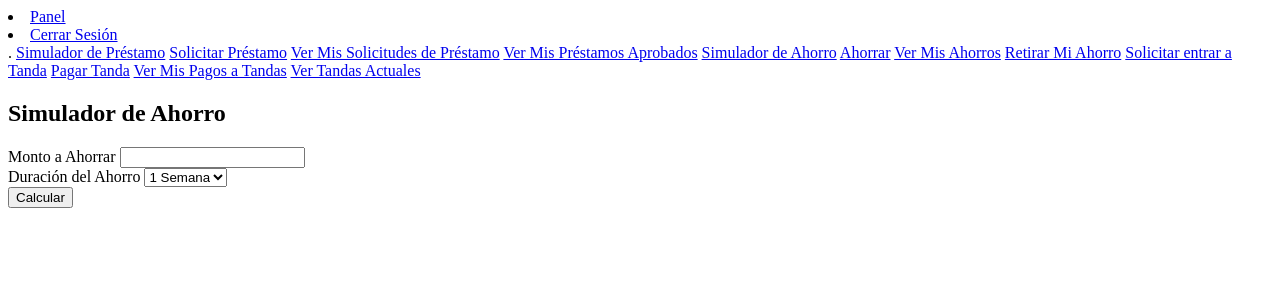
After one commit to AlejandraMiLara/CimaAhorro, a Django app: page /simulador_ahorro/ in a window 1280 px wide. The commit adds this page. Shown: the top 300 px of the page. Run offline with Django 5.2, Linux system fonts and the light colour scheme; a user stored in the database is signed in.

Commit message:
Se agrego Pagar Tanda, Historial de Pagos a tanda e info de la tanda, Información de la tanda actual y Simulador de ahorro

```diff
--- a/djangocrud/urls.py
+++ b/djangocrud/urls.py
@@ -18,8 +18,12 @@ urlpatterns = [
     path('ver_prestamos/', views.ver_prestamos, name='ver_prestamos'),
     path('abonar/<int:id>/', views.abonar, name='abonar'),
     path('historial_pagos/<int:id>/', views.historial_pagos, name='historial_pagos'),
+    path('simulador_ahorro/', views.simulador_ahorro, name='simulador_ahorro'),
     path('comenzar_ahorro/', views.comenzar_ahorro, name='comenzar_ahorro'),
     path('retirar_ahorro/', views.retirar_ahorro, name='retirar_ahorro'),
     path('mis_ahorros/', views.mis_ahorros, name='mis_ahorros'),
     path('unirse_a_tanda/', views.unirse_a_tanda, name='unirse_a_tanda'),
+    path('pagar_tanda/', views.pagar_tanda, name='pagar_tanda'),
+    path('historial_pagos_tanda/', views.historial_pagos_tandas, name='historial_pagos_tandas'),
+    path('informacion_tandas_actuales/', views.informacion_tandas_actuales, name='informacion_tandas_actuales'),
 ]
--- a/inscripciones_tandas.txt
+++ /dev/null
@@ -1 +0,0 @@
-1 4
--- a/tandas.txt
+++ /dev/null
@@ -1 +0,0 @@
-1 6 100.0 2000.0 4 1 60.0
--- a/tasks/templates/base.html
+++ b/tasks/templates/base.html
@@ -40,10 +40,14 @@
         <a class="nav-link active" aria-current="page" href="/solicitud_prestamo">Solicitar Préstamo</a>
         <a class="nav-link active" aria-current="page" href="/mis_solicitudes">Ver Mis Solicitudes de Préstamo</a>
         <a class="nav-link active" aria-current="page" href="/ver_prestamos">Ver Mis Préstamos Aprobados</a>
+        <a class="nav-link active" aria-current="page" href="/simulador_ahorro">Simulador de Ahorro</a>
         <a class="nav-link active" aria-current="page" href="/comenzar_ahorro">Ahorrar</a>
         <a class="nav-link active" aria-current="page" href="/mis_ahorros">Ver Mis Ahorros</a>
         <a class="nav-link active" aria-current="page" href="/retirar_ahorro">Retirar Mi Ahorro</a>
         <a class="nav-link active" aria-current="page" href="/unirse_a_tanda">Solicitar entrar a Tanda</a>
+        <a class="nav-link active" aria-current="page" href="/pagar_tanda">Pagar Tanda</a>
+        <a class="nav-link active" aria-current="page" href="/historial_pagos_tanda">Ver Mis Pagos a Tandas</a>
+        <a class="nav-link active" aria-current="page" href="/informacion_tandas_actuales">Ver Tandas Actuales</a>
       </nav>
       {% endif %}
 
--- /dev/null
+++ b/tasks/templates/simulador_ahorro.html
@@ -0,0 +1,53 @@
+{% extends 'base.html' %}
+
+{% block content %}
+<div class="container">
+    <h2>Simulador de Ahorro</h2>
+
+    <form method="POST">
+        {% csrf_token %}
+        <div class="form-group">
+            <label for="monto_ahorro">Monto a Ahorrar</label>
+            <input type="number" name="monto_ahorro" id="monto_ahorro" class="form-control" step="0.01" required>
+        </div>
+
+        <div class="form-group">
+            <label for="duracion_ahorro">Duración del Ahorro</label>
+            <select name="duracion_ahorro" id="duracion_ahorro" class="form-control" required>
+                <option value="semana">1 Semana</option>
+                <option value="mes">1 Mes</option>
+                <option value="bimestre">2 Meses</option>
+                <option value="semestre">6 Meses</option>
+            </select>
+        </div>
+
+        <button type="submit" class="btn btn-primary">Calcular</button>
+    </form>
+
+    {% if monto_ahorro %}
+    <h3>Detalles del Ahorro</h3>
+    <p><strong>Monto Inicial Ahorrado:</strong> ${{ monto_ahorro }}</p>
+    <p><strong>Total a Recibir (Incluyendo Interés):</strong> ${{ total_a_dar }}</p>
+
+    <h4>Acumulado por Semana (Saldo Creciente):</h4>
+    <table class="table">
+        <thead>
+            <tr>
+                <th>Semana</th>
+                <th>Saldo Acumulado</th>
+            </tr>
+        </thead>
+        <tbody>
+            {% for item in acumulado %}
+            <tr>
+                <td>{{ item.semana }}</td>
+                <td>${{ item.saldo_acumulado }}</td>
+            </tr>
+            {% endfor %}
+        </tbody>
+    </table>
+
+    <p><strong>El retiro total se podrá hacer al final del periodo de ahorro.</strong></p>
+    {% endif %}
+</div>
+{% endblock %}
--- a/tasks/templates/unirse_a_tanda.html
+++ b/tasks/templates/unirse_a_tanda.html
@@ -4,7 +4,7 @@
 <h2>Unirse a una Tanda Abierta</h2>
 
 {% if mensaje %}
-<p style="color: red;">{{ mensaje }}</p>
+    <p style="color: red;">{{ mensaje }}</p>
 {% endif %}
 
 <form method="post">
--- a/tasks/views.py
+++ b/tasks/views.py
@@ -9,6 +9,8 @@ from django.utils import timezone
 from django.contrib.auth.decorators import login_required
 from decimal import Decimal
 import os
+from datetime import datetime, timedelta
+
 
 solicitudes_prestamo_data = []
 tandas_data = []
@@ -74,6 +76,33 @@ def cargar_tandas():
                     'interes_ganado': float(partes[6])
                 }
                 tandas_data.append(tanda)
+    return tandas_data  # Asegurarnos de devolver siempre una lista
+
+def cargar_inscripciones():
+    inscripciones = {}
+    if os.path.exists('inscripciones_tandas.txt'):
+        with open('inscripciones_tandas.txt', 'r') as file:
+            for line in file:
+                user_id, tanda_id = line.strip().split()
+                if tanda_id not in inscripciones:
+                    inscripciones[tanda_id] = []
+                inscripciones[tanda_id].append(user_id)
+    return inscripciones
+
+def cargar_pagos_tandas():
+    pagos = {}
+    if os.path.exists('pagos_tandas.txt'):
+        with open('pagos_tandas.txt', 'r') as file:
+            for line in file:
+                user_id, tanda_id, cantidad_por_semana, fecha_pago = line.strip().split(',')
+                if user_id not in pagos:
+                    pagos[user_id] = []
+                pagos[user_id].append({
+                    'tanda_id': int(tanda_id),
+                    'cantidad_por_semana': float(cantidad_por_semana),
+                    'fecha_pago': datetime.strptime(fecha_pago, '%Y-%m-%d').date()
+                })
+    return pagos
 
 def cargar_prestamos_aceptados():
     global prestamos_aceptados_data
@@ -116,7 +145,8 @@ cargar_prestamos_aceptados()
 cargar_tandas()
 cargar_abonos()
 cargar_ahorros()
-
+cargar_inscripciones()
+cargar_pagos_tandas()
 
 def inicio(request):
     return render(request, 'inicio.html')
@@ -503,6 +533,51 @@ def historial_pagos(request, id):
     return render(request, 'historial_pagos.html', {'prestamo': prestamo, 'pagos': pagos, 'total_abonado': total_abonado, 'resta_abonar': resta_abonar})
 
 @login_required
+def simulador_ahorro(request):
+    monto_ahorro = None
+    total_a_dar = None
+    acumulado = []
+
+    if request.method == 'POST':
+        # Recibir los datos del formulario
+        monto_ahorro = Decimal(request.POST.get('monto_ahorro'))
+        duracion_ahorro = request.POST.get('duracion_ahorro')
+
+        # Determinar el interés y la duración en semanas
+        if duracion_ahorro == 'semana':
+            semanas = 1
+            interes = Decimal('0.01')  # 1% semanal
+        elif duracion_ahorro == 'mes':
+            semanas = 4
+            interes = Decimal('0.05')  # 5% mensual
+        elif duracion_ahorro == 'bimestre':
+            semanas = 8
+            interes = Decimal('0.08')  # 8% bimestral
+        else:  # semestre
+            semanas = 24
+            interes = Decimal('0.15')  # 15% semestral
+
+        total_interes = monto_ahorro * interes
+        total_a_dar = monto_ahorro + total_interes
+
+        saldo_acumulado = Decimal('0.00')
+        incremento_semanal = total_a_dar / semanas
+
+        for semana in range(1, semanas + 1):
+            saldo_acumulado += incremento_semanal
+
+            acumulado.append({
+                'semana': semana,
+                'saldo_acumulado': round(saldo_acumulado, 2)
+            })
+
+    return render(request, 'simulador_ahorro.html', {
+        'monto_ahorro': monto_ahorro,
+        'total_a_dar': round(total_a_dar, 2) if total_a_dar else None,
+        'acumulado': acumulado
+    })
+
+@login_required
 def comenzar_ahorro(request):
     if request.method == 'POST':
         form = AhorroForm(request.POST)
@@ -579,57 +654,164 @@ def mis_ahorros(request):
         'total_ahorrado': total_ahorrado
     })
 
+@login_required
 def unirse_a_tanda(request):
     global tandas_data
     cargar_tandas()
 
+    # Cargar las inscripciones actuales
+    inscripciones_actuales = cargar_inscripciones()
+
+    mensaje = None  # Inicializar mensaje para mostrar al usuario
+
     if request.method == 'POST':
         id_tanda = int(request.POST.get('id_tanda'))
-        user_id = request.user.id
+        user_id = str(request.user.id)
 
         # Buscar la tanda en la lista
         tanda_seleccionada = next((tanda for tanda in tandas_data if tanda['id_tanda'] == id_tanda), None)
 
         if tanda_seleccionada:
-            # Verificar si el usuario ya está inscrito
-            ruta_inscripciones = 'inscripciones_tandas.txt'
-            if not os.path.exists(ruta_inscripciones):
-                with open(ruta_inscripciones, 'w') as file:
-                    pass  # Crear el archivo si no existe
+            # Asegurarse de que la clave 'usuarios_inscritos' exista
+            if 'usuarios_inscritos' not in tanda_seleccionada:
+                tanda_seleccionada['usuarios_inscritos'] = []
 
-            with open(ruta_inscripciones, 'r') as file:
-                inscripciones = file.readlines()
+            # Obtener las inscripciones actuales de la tanda
+            inscripciones_en_tanda = inscripciones_actuales.get(str(id_tanda), [])
+            usuarios_inscritos = len(inscripciones_en_tanda) + len(tanda_seleccionada['usuarios_inscritos'])
 
-            inscripcion_existente = any(
-                str(id_tanda) in inscripcion and str(user_id) in inscripcion for inscripcion in inscripciones
-            )
+            # Verificar si el usuario ya está inscrito en la tanda
+            if user_id in tanda_seleccionada['usuarios_inscritos'] or user_id in inscripciones_en_tanda:
+                mensaje = "Ya estás inscrito en esta tanda."
+            else:
+                # Verificar si la tanda tiene espacio para más usuarios
+                max_estudiantes = tanda_seleccionada['estudiantes']
 
-            if not inscripcion_existente:
-                # Registrar la inscripción
-                with open(ruta_inscripciones, 'a') as file:
-                    file.write(f"{id_tanda} {user_id}\n")
+                # Si la cantidad de usuarios inscritos es menor al máximo
+                if usuarios_inscritos < max_estudiantes:
+                    # Registrar la inscripción en memoria y en el archivo
+                    tanda_seleccionada['usuarios_inscritos'].append(user_id)
+                    if str(id_tanda) not in inscripciones_actuales:
+                        inscripciones_actuales[str(id_tanda)] = []
+                    inscripciones_actuales[str(id_tanda)].append(user_id)
 
-                # Actualizar el número de estudiantes en la tanda
-                tanda_seleccionada['estudiantes'] += 1
+                    # Guardar la inscripción del usuario en inscripciones_tandas.txt
+                    with open('inscripciones_tandas.txt', 'a') as file:
+                        file.write(f"{user_id} {id_tanda}\n")
 
-                # Guardar los cambios en el archivo de tandas
-                with open('tandas.txt', 'w') as file:
-                    for tanda in tandas_data:
-                        file.write(f"{tanda['id_tanda']} {tanda['estudiantes']} {tanda['cantidad_por_semana']} "
-                                   f"{tanda['cantidad_acumulada']} {tanda['duracion']} {tanda['estado']} "
-                                   f"{tanda['interes_ganado']}\n")
+                    # Actualizar el archivo de tandas
+                    with open('tandas.txt', 'w') as file:
+                        for tanda in tandas_data:
+                            usuarios = ','.join(tanda.get('usuarios_inscritos', []))  # Convertir a string para guardar
+                            file.write(f"{tanda['id_tanda']} {tanda['estudiantes']} {tanda['cantidad_por_semana']} "
+                                       f"{tanda['cantidad_acumulada']} {tanda['duracion']} {tanda['estado']} "
+                                       f"{tanda['interes_ganado']}\n")
 
-                cargar_tandas()  # Recargar los datos actualizados
-                return redirect('panel')
-            else:
-                mensaje = "Ya estás inscrito en esta tanda."
+                    # Recargar los datos actualizados
+                    cargar_tandas()
+
+                    mensaje = "Te has unido con éxito a la tanda."
+                else:
+                    mensaje = "Esta tanda ya ha alcanzado el número máximo de estudiantes."
+
         else:
             mensaje = "La tanda seleccionada no existe."
 
-    else:
-        mensaje = None
+    return render(request, 'unirse_a_tanda.html', {
+        'tandas': [tanda for tanda in tandas_data if tanda['estado'] == 1],  # Solo mostrar tandas activas
+        'mensaje': mensaje  # Mostrar el mensaje en la página
+    })
 
-    return render(request, 'unirse_a_tanda.html', {
-        'tandas': [tanda for tanda in tandas_data if tanda['estado'] == 1],  # Solo mostrar tandas abiertas
-        'mensaje': mensaje
-    })
+@login_required
+def pagar_tanda(request):
+    error = None
+    tandas = cargar_tandas()  # Cargar todas las tandas
+    inscripciones = cargar_inscripciones()  # Cargar las inscripciones
+    pagos = cargar_pagos_tandas()  # Cargar los pagos realizados
+    usuario_id = str(request.user.id)  # Obtener el ID del usuario logueado
+
+    # Obtener la fecha del panel
+    fecha_reciente = Fecha.objects.order_by('-id').first()
+    fecha_a_mostrar = fecha_reciente.fecha if fecha_reciente else timezone.now().date()
+
+    # Inicializar la lista de tandas pendientes
+    tandas_pendientes = []
+
+    # Filtrar las tandas en las que el usuario está inscrito y no ha pagado esta semana
+    for tanda in tandas:
+        # Verificar si el usuario está inscrito en esta tanda
+        if usuario_id in inscripciones.get(str(tanda['id_tanda']), []):
+            # Verificar si el usuario ya pagó en la última semana
+            pagos_usuario = pagos.get(usuario_id, [])
+            ultimo_pago = max([pago for pago in pagos_usuario if pago['tanda_id'] == tanda['id_tanda']],
+                              key=lambda x: x['fecha_pago'], default=None)
+
+            # Si el usuario ya pagó esta semana, no mostrar esta tanda
+            if ultimo_pago and (fecha_a_mostrar - ultimo_pago['fecha_pago']).days < 7:
+                continue  # Si ya pagó esta semana, saltamos esta tanda
+
+            # Si no ha pagado, la agregamos a la lista de pendientes
+            tandas_pendientes.append(tanda)
+
+    if request.method == 'POST':
+        id_tanda = int(request.POST.get('id_tanda'))
+        monto_pagado = float(request.POST.get('monto_pagado'))
+
+        # Verificar si el monto es correcto (debería ser la cantidad semanal)
+        tanda_a_pagar = next((tanda for tanda in tandas_pendientes if tanda['id_tanda'] == id_tanda), None)
+        if tanda_a_pagar:
+            if monto_pagado != tanda_a_pagar['cantidad_por_semana']:
+                error = "El monto a pagar no es correcto."
+            else:
+                # Registrar el pago en el archivo pagos_tandas.txt con la fecha del panel
+                try:
+                    with open('pagos_tandas.txt', 'a') as file:
+                        file.write(f"{usuario_id},{id_tanda},{monto_pagado},{fecha_a_mostrar}\n")
+                    # Actualizar el acumulado
+                    tanda_a_pagar['cantidad_acumulada'] += monto_pagado
+                    return redirect('pagar_tanda')  # Redirigir después de pagar
+                except Exception as e:
+                    error = f"Ocurrió un error al registrar el pago: {e}"
+
+    return render(request, 'pagar_tanda.html', {'tandas_pendientes': tandas_pendientes, 'error': error, 'fecha_a_mostrar': fecha_a_mostrar})
+
+def historial_pagos_tandas(request):
+    usuario_id = str(request.user.id)
+    pagos = cargar_pagos_tandas()
+    tandas = cargar_tandas()
+    historial = []
+
+    if usuario_id in pagos:
+        for pago in pagos[usuario_id]:
+            # Buscar la información de la tanda relacionada con el pago
+            tanda = next((t for t in tandas if t['id_tanda'] == pago['tanda_id']), None)
+            if tanda:
+                historial.append({
+                    'tanda_id': pago['tanda_id'],
+                    'cantidad_por_semana': pago['cantidad_por_semana'],
+                    'fecha_pago': pago['fecha_pago'],
+                    'estado': 'Pagado' if tanda['estado'] == 1 else 'Inactivo'
+                })
+
+    return render(request, 'historial_pagos_tandas.html', {'historial': historial})
+
+@login_required
+def informacion_tandas_actuales(request):
+    tandas = cargar_tandas()  # Cargar todas las tandas
+    inscripciones = cargar_inscripciones()  # Cargar las inscripciones
+
+    # Obtener el ID del usuario logueado
+    usuario_id = str(request.user.id)
+
+    # Inicializar la lista de tandas en las que el usuario está inscrito
+    tandas_usuario = []
+
+    # Filtrar las tandas en las que el usuario está inscrito
+    for tanda in tandas:
+        if usuario_id in inscripciones.get(str(tanda['id_tanda']), []):
+            # Contar la cantidad de usuarios inscritos en esta tanda
+            cantidad_usuarios = len(inscripciones.get(str(tanda['id_tanda']), []))
+            tanda['cantidad_usuarios'] = cantidad_usuarios  # Agregar el dato a la tanda
+            tandas_usuario.append(tanda)
+
+    return render(request, 'informacion_tandas_actuales.html', {'tandas': tandas_usuario})
```
Also changed, not shown: tasks/templates/historial_pagos_tandas.html (added, +32 -0 lines), tasks/templates/historial_tanda.html (added, +31 -0 lines), tasks/templates/informacion_tandas_actuales.html (added, +50 -0 lines), tasks/templates/pagar_tanda.html (added, +52 -0 lines), db.sqlite3.
